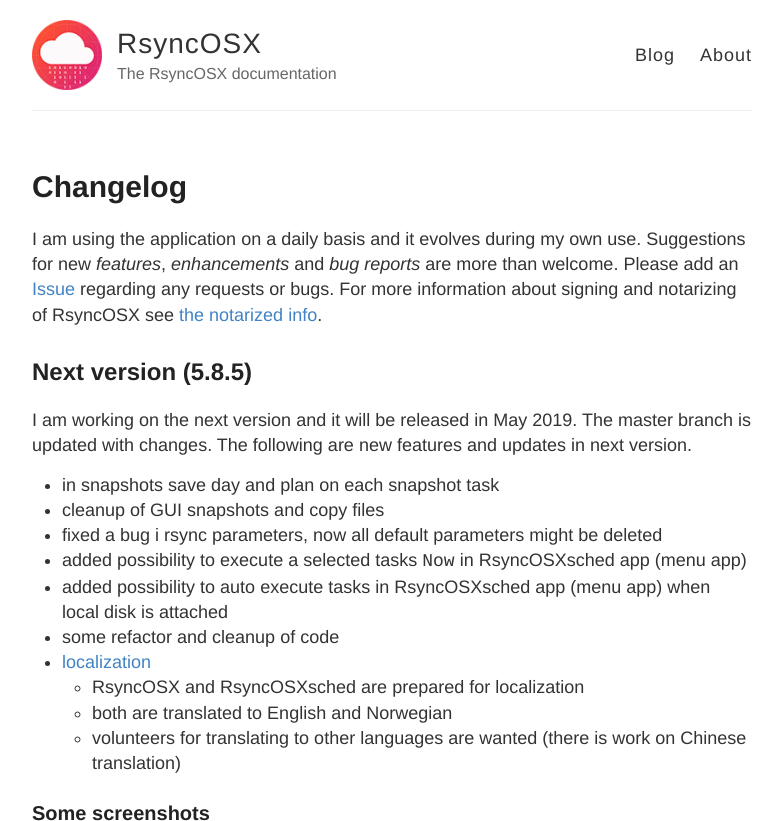
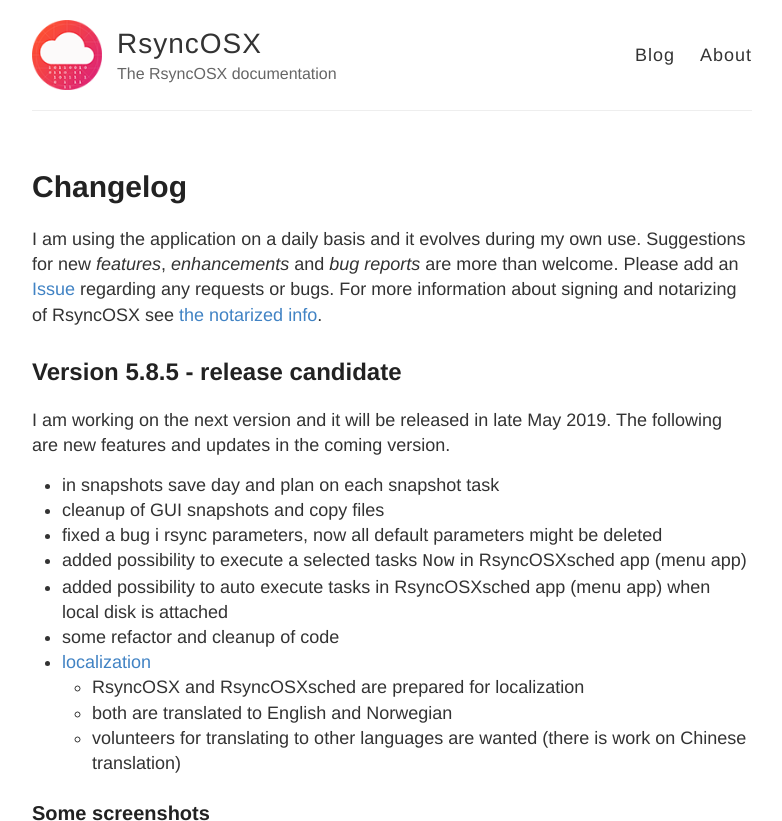
Before and after one commit to d2s/Documentation, a Jekyll site: the page built from _posts/2018-04-10-Changelog.md, in a window 1280 px wide and 900 px high, cut to the strip 0-821 px from the top of the window. Shown: the whole strip, without its empty margins (248-1030 px from the left). Built offline with Jekyll 4.4.1, drawn with Linux system fonts in a browser that asks for light colours.

Commit message:
Update 2018-04-10-Changelog.md

```diff
--- a/_posts/2018-04-10-Changelog.md
+++ b/_posts/2018-04-10-Changelog.md
@@ -5,9 +5,9 @@ permalink: Changelog
 ---
 I am using the application on a daily basis and it evolves during my own use. Suggestions for new *features*, *enhancements* and *bug reports* are more than welcome. Please add an [Issue](https://github.com/rsyncOSX/RsyncOSX/issues) regarding any requests or bugs. For more information about signing and notarizing of RsyncOSX see [the notarized info](/Notarized).
 
-## Next version (5.8.5)
+## Version 5.8.5 - release candidate
 
-I am working on the next version and it will be released in May 2019. The master branch is updated with changes. The following are new features and updates in next version.
+I am working on the next version and it will be released in late May 2019. The following are new features and updates in the coming version.
 
 - in snapshots save day and plan on each snapshot task
 - cleanup of GUI snapshots and copy files
```
